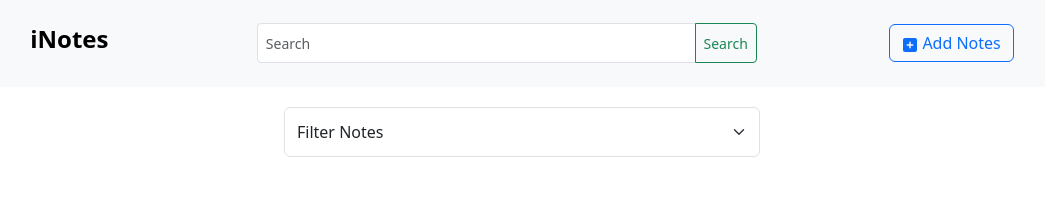
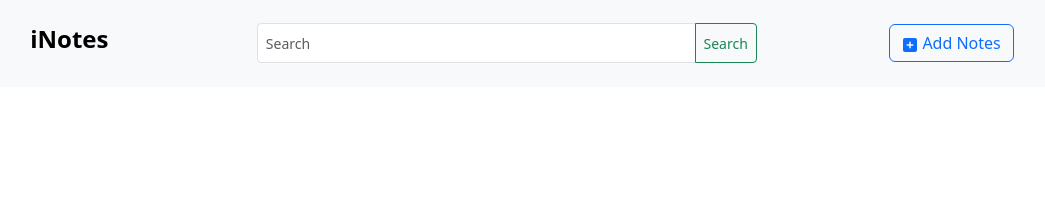
Before and after one commit to MVazeZAQ/MVTeam, a React (Vite) app in the folder frontend/: page / in a window 1280 px wide. Shown: the top 207 px of the page, without its empty margins (118-1163 px from the left). Built offline with nearby package versions, Linux system fonts and the light colour scheme.

Commit message:
bug: cross merge fix

```diff
--- a/frontend/src/App.jsx
+++ b/frontend/src/App.jsx
@@ -6,7 +6,6 @@ const App = () => {
   return (
     <>
       <NavBar />
-      <Filter />
     </>
   );
 };
--- a/frontend/src/components/Filter .jsx
+++ /dev/null
@@ -1,16 +0,0 @@
-import React from 'react'
-
-const Filter = () => {
-  return (
-    <div className="container" style={{width: "500px", margin: "20px auto"}}>
-        <select className="form-select" aria-label="Default select example" style={{height: "50px"}}>
-          <option selected>Filter Notes</option>
-          <option value="1">Business</option>
-          <option value="2">Personal</option>
-          <option value="3">Important</option>
-        </select>
-      </div>
-  )
-}
-
-export default Filter
```
